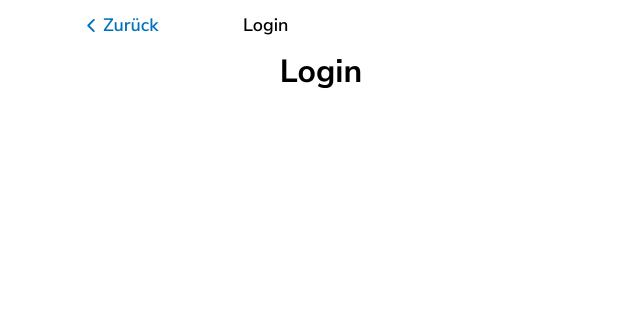
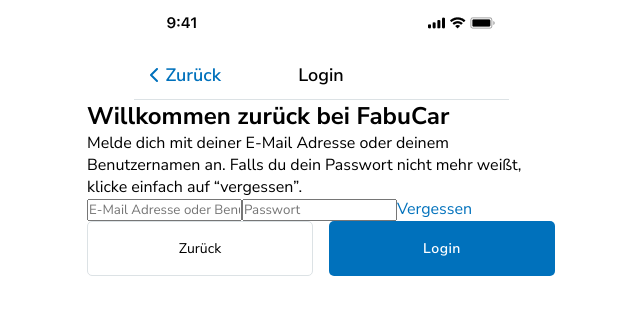
Before and after one commit to SimonSchoetz/digital-h-challenge, a React (Create React App) app: page /login in a window 1280 px wide. Shown: the top 314 px of the page, without its empty margins (319-959 px from the left). Built offline with nearby package versions, Linux system fonts and the light colour scheme.

Commit message:
Some styling and content for login

```diff
--- a/src/Landing.js
+++ b/src/Landing.js
@@ -1,5 +1,6 @@
 import React, { useState } from 'react';
 import { Redirect, Link } from "react-router-dom";
+import DummyStatusBar from './components/DummyStatusBar';
 
 export default function Landing() {
 
@@ -13,11 +14,7 @@
     return (
         <div className="landing-component">
           <header>
-            <img
-            className="status-dummy"
-            src={`${process.env.PUBLIC_URL}/assets/images/status-bar-dummy.png`}
-            alt="Status bar dummy"
-            />
+            <DummyStatusBar />
           </header>
           <div>
               <img
@@ -28,10 +25,10 @@
               <h1>Herzlich Willkommen!</h1>
               <p>Das Portal für Kfz-Profis</p>
           </div>
-          <footer>
+          <div className="bottom-btn-container">
               <button onClick={() => setGoToReg(true)}>Jetzt registrieren</button>
               <p>Du hast bereits einen Account? <Link to="/login">Anmelden</Link> </p>
-          </footer>
+          </div>
         </div>
     )
 }
--- a/src/Login.js
+++ b/src/Login.js
@@ -1,14 +1,59 @@
-import React from 'react'
-import GoBack from './components/GoBackButton'
+import React, { useState } from 'react';
+import { Redirect, Link } from "react-router-dom";
+import GoBack from './components/GoBackButton';
+import DummyStatusBar from './components/DummyStatusBar';
 
 export default function Login() {
+    const [email, setEmail] = useState("");
+    const [password, setPassword] = useState("");
+    const [toLanding, setToLanding] = useState(false);
+
+    if (toLanding) {return <Redirect to="/" />}
+
     return (
         <div className="login-component">
-            <header className="log-reg-header">
-                <GoBack />
-                <h2>Login</h2>
+            <header>
+                <DummyStatusBar />
+                <div className="log-reg-header">
+                   <Link to="/"><GoBack /></Link>
+                    <h2>Login</h2>
+                </div>
             </header>
-            <h1>Login</h1>
+            <div>
+                <h2>
+                    Willkommen zurück bei FabuCar
+                </h2>
+                <p>
+                    Melde dich mit deiner E-Mail Adresse oder deinem Benutzernamen an. Falls du dein Passwort nicht mehr weißt, klicke einfach auf “vergessen”.
+                </p>
+                <form>
+                    <div>
+                        <label htmlFor="email">
+                            <input
+                            required
+                            type="email"
+                            id="email"
+                            placeholder="E-Mail Adresse oder Benutzername"
+                            value={email}
+                            onChange={(e) => setEmail(e.target.value)} />
+                        </label>
+                        <label htmlFor="password">
+                            <input
+                            required
+                            type="password"
+                            id="password"
+                            placeholder="Passwort"
+                            value={password}
+                            onChange={(e) => setPassword(e.target.value)} />
+                        </label>
+                        <Link to="/">Vergessen</Link>
+                    </div>
+                    <div className="bottom-btn-container">
+                        <button onClick={()=>setToLanding(true)}>Zurück</button>
+                        <input type="submit" value="Login" />
+                    </div>
+                </form>
+            </div>
         </div>
     )
 }
--- /dev/null
+++ b/src/components/DummyStatusBar.js
@@ -0,0 +1,13 @@
+import React from 'react'
+
+export default function DummyStatusBar() {
+    return (
+        <>
+            <img
+            className="status-dummy"
+            src={`${process.env.PUBLIC_URL}/assets/images/status-bar-dummy.png`}
+            alt="Status bar dummy"
+            />
+        </>
+    )
+}
--- a/src/style/_01_Variables.scss
+++ b/src/style/_01_Variables.scss
@@ -4,7 +4,7 @@
 
 $color:#0071BC;
 $fill-color: #0071BC;
-$form-bgc: #DCE2E5;
+$color-light: #DCE2E5;
 
 ////////////
 //  Font
--- a/src/style/_02_Mixins.scss
+++ b/src/style/_02_Mixins.scss
@@ -25,7 +25,7 @@
 }
 
 //Button
-@mixin emphasized-button {
+@mixin form-btn-emphasized {
     color: #FFF;
     background-color: $fill-color;
     font-weight: $font-weight-semi;
@@ -35,3 +35,12 @@
     padding: 17px 0;
     letter-spacing: .5px;
 }
+@mixin form-btn {
+    color: #000;
+    background-color: #FFF;
+    font-weight: $font-weight-normal;
+    font-size: $font-size-small;
+    border: solid 1px  $color-light;
+    border-radius: 5px;
+    padding: 17px 0;
+}
--- a/src/style/_03_Global.scss
+++ b/src/style/_03_Global.scss
@@ -20,10 +20,20 @@
     text-decoration: none;
 }
 
-footer {
+.bottom-btn-container {
     position: relative;
     padding-bottom: 34px;
     width: 100%;
+    display: flex;
+    justify-content: space-between;
+    input[type=submit] {
+        @include form-btn-emphasized;
+        width: calc(50% - 8px);
+    }
+    button {
+        @include form-btn;
+        width: calc(50% - 8px);
+    }
 }
 
 
@@ -32,6 +42,7 @@
     height: 50px;
     display: grid;
     grid-template-columns: repeat(3, 1fr);
+    border-bottom: solid 1px $color-light;
     * {
         @include font-h2;
         display: flex;
@@ -39,12 +50,11 @@
     }
     span {
         svg {
-            margin-right: 8px;
-            padding-top: 1px;
+            margin: 0 8px 0 16px;
         }
     }
     h2 {
-        text-align: center;
+        justify-self: center;
     }
 }
 
--- a/src/style/_Landing.scss
+++ b/src/style/_Landing.scss
@@ -13,20 +13,16 @@
             @include font-h1;
         }
     button {
-            @include emphasized-button;
+            @include form-btn-emphasized;
             width: 100%;
             margin: 16px 0;
         }
     div {
-        // position: absolute;
+        width: 100%;
+        // max-width: 500px;
         display: flex;
         flex-direction: column;
         align-items: center;
-
-        width: 100%;
-        max-width: 500px;
-
-
     }
 
 }
```
Also changed, not shown: 1 other file (tests, documents, lock files or other folders).
